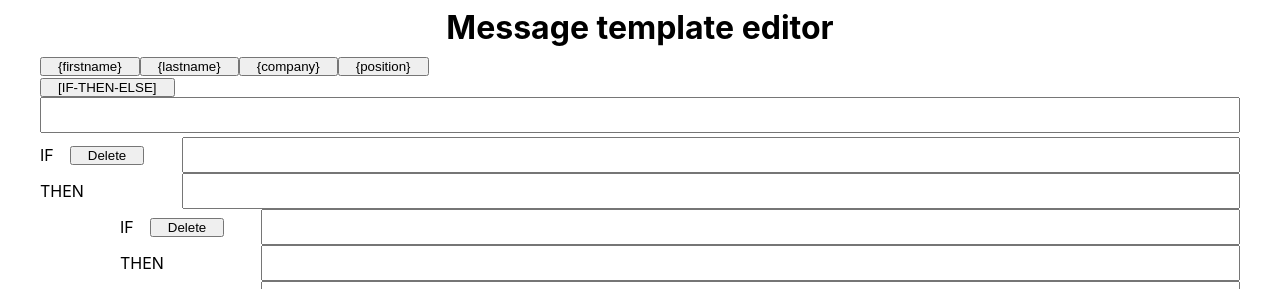
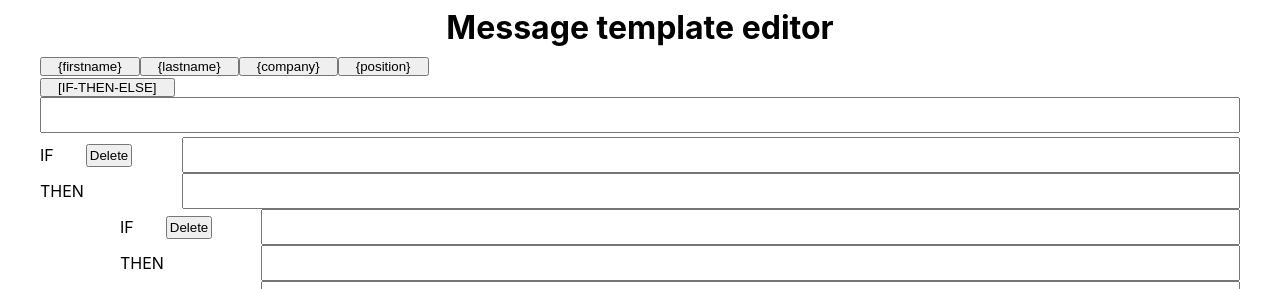
Before and after one commit to issa012/message-editor, a React (Create React App) app: page / in a window 1280 px wide. Shown: the top 289 px of the page. Built offline with nearby package versions, Linux system fonts and the light colour scheme.

Commit message:
removed state, added refs

```diff
--- a/src/components/EditorWidget/InputTree/InputTree.module.css
+++ b/src/components/EditorWidget/InputTree/InputTree.module.css
@@ -6,8 +6,12 @@
 .left {
   display: flex;
   align-items: center;
-  gap: 1rem;
   width: 16ch;
+  gap: 2rem;
+}
+
+.left > button {
+  padding: 2px;
 }
 
 .innerTree {
--- a/src/components/EditorWidget/InputTree/InputTree.tsx
+++ b/src/components/EditorWidget/InputTree/InputTree.tsx
@@ -1,4 +1,4 @@
-import { useState } from 'react';
+import { useRef } from 'react';
 import { Button } from '../../ui/button/button';
 import { Textarea } from '../../ui/textarea/textarea';
 import styles from './InputTree.module.css';
@@ -14,23 +14,23 @@ type InputTreeProps = {
 
 const InputTree = ({
   depth,
-  className,
+  className = '',
   setDepth,
   handleFocus,
   height,
   setText,
 }: InputTreeProps) => {
-  const [topText, setTopText] = useState('');
-  const [bottomText, setBottomText] = useState('');
+  const topTextarea = useRef<HTMLTextAreaElement>(null);
+  const bottomTextarea = useRef<HTMLTextAreaElement>(null);
 
   const onDelete = () => {
+    setText();
     setDepth(height);
-    setText();
   };
 
   if (depth === 0) return null;
   return (
-    <div className={className}>
+    <div className={`${className} ${styles.wrapper}`}>
       <div className={styles.container}>
         <div className={styles.left}>
           <span>IF</span>
@@ -42,11 +42,7 @@ const InputTree = ({
         <div className={styles.left}>
           <span>THEN</span>
         </div>
-        <Textarea
-          value={topText}
-          onChange={(e) => setTopText(e.target.value)}
-          onFocus={handleFocus}
-        />
+        <Textarea ref={topTextarea} onFocus={handleFocus} />
       </div>
       <InputTree
         handleFocus={handleFocus}
@@ -55,18 +51,18 @@ const InputTree = ({
         depth={depth - 1}
         setDepth={setDepth}
         setText={() => {
-          setTopText(topText.concat(bottomText));
-          setBottomText('');
+          if (topTextarea.current && bottomTextarea.current) {
+            topTextarea.current.value = topTextarea.current.value.concat(
+              bottomTextarea.current.value
+            );
+            bottomTextarea.current.value = '';
+          }
         }}
       ></InputTree>
       {depth - 1 > 0 ? (
         <div className={styles.container}>
           <div className={styles.left}></div>
-          <Textarea
-            value={bottomText}
-            onChange={(e) => setBottomText(e.target.value)}
-            onFocus={handleFocus}
-          />
+          <Textarea ref={bottomTextarea} onFocus={handleFocus} />
         </div>
       ) : null}
       <div className={styles.container}>
```
